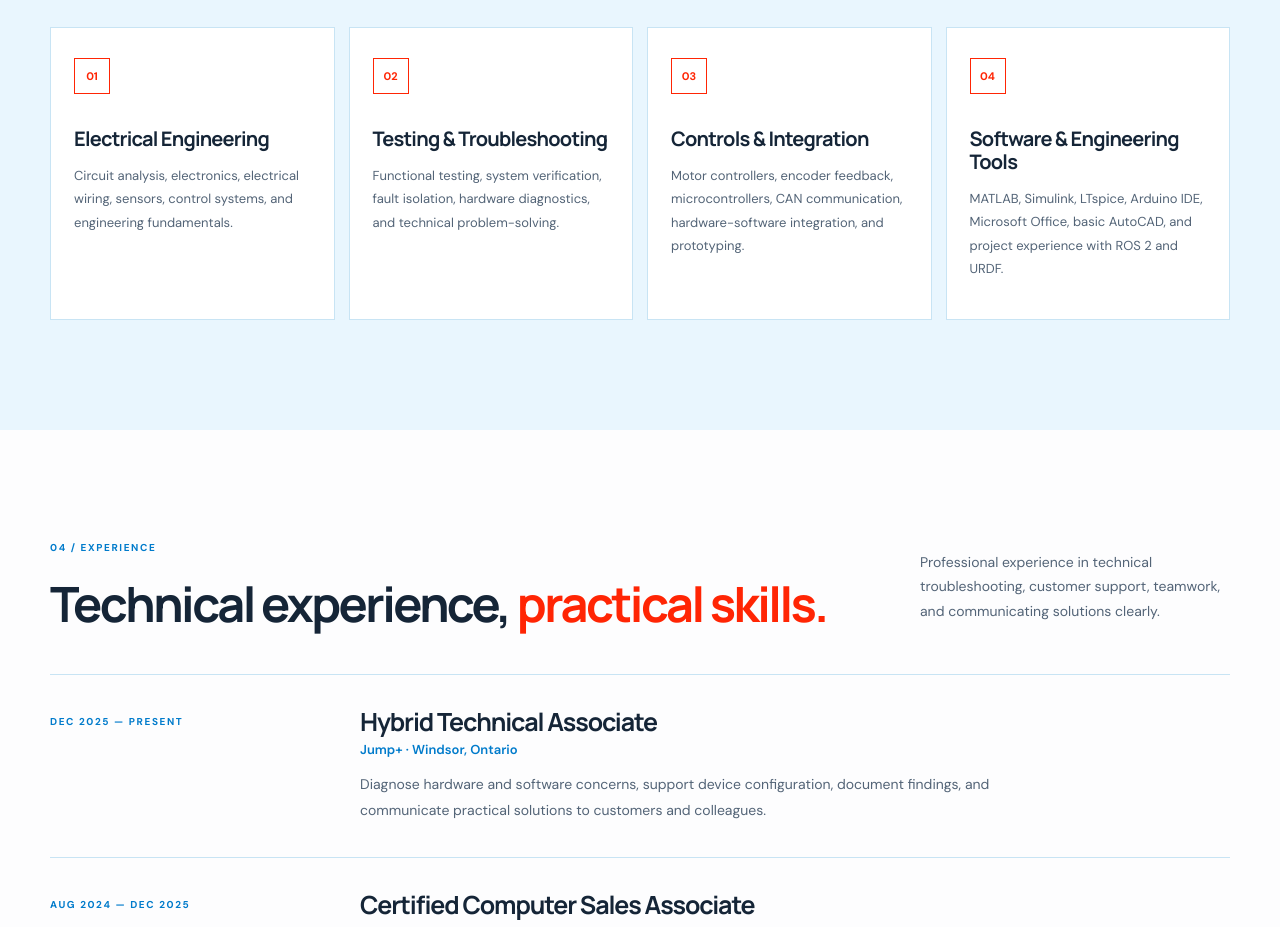
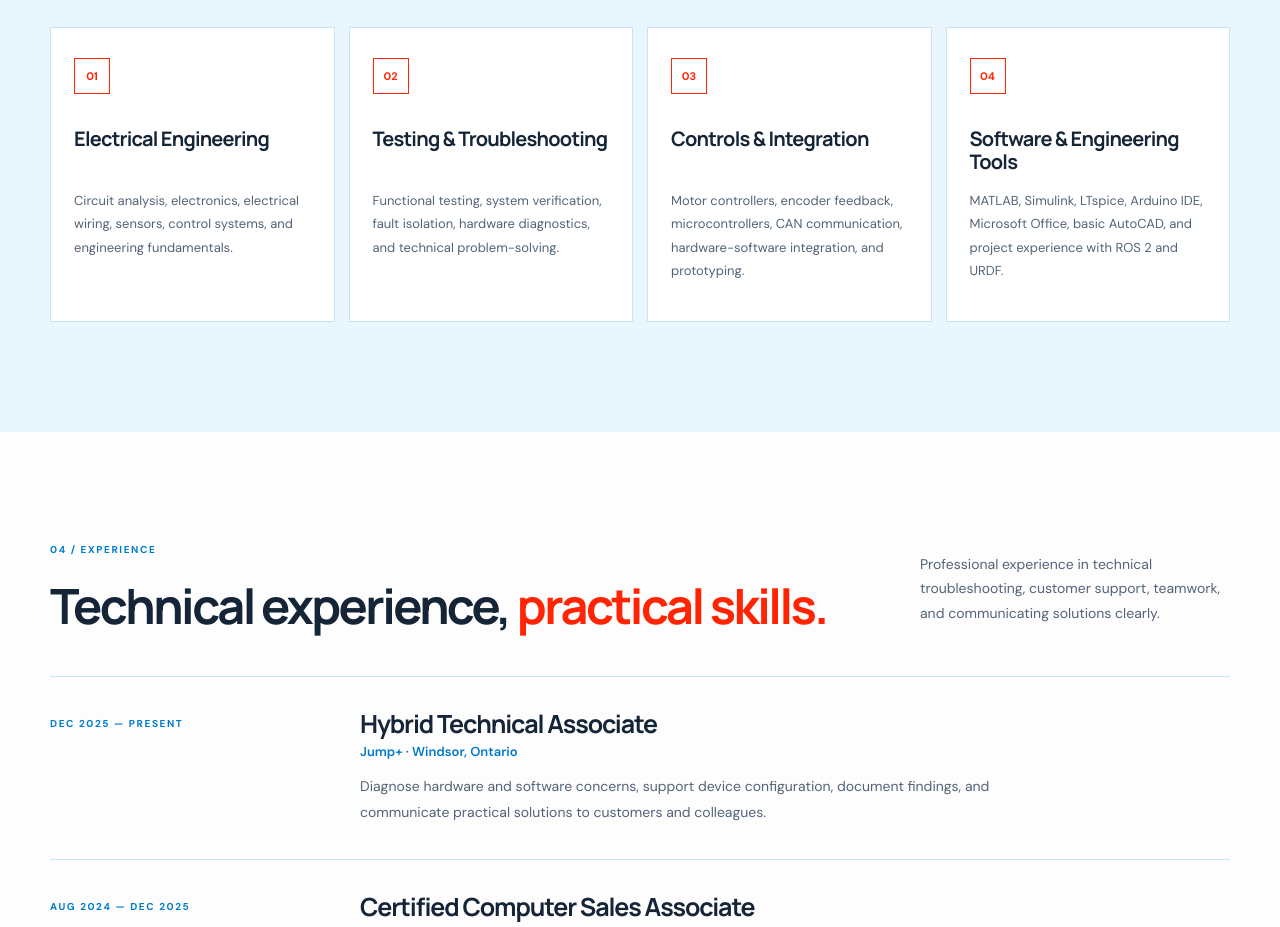
Before and after one commit to obadahcharbaji/obadahcharbaji.github.io, a plain HTML site: page index.html in a window 1280 px wide. Shown: the part 3980-4907 px from the top of the page. Drawn offline with Linux system fonts and the light colour scheme.

Commit message:
Align Technical Toolkit descriptions with min-height
Added min-height to expertise card titles for alignment.

```diff
--- a/styles.css
+++ b/styles.css
@@ -539,3 +539,6 @@ body{background:#FDFDFE;color:#152537}
 .contact-details a.linkedin-profile-button{display:inline-flex;align-items:center;justify-content:center;gap:12px;width:max-content;max-width:100%;padding:10px 17px;background:#FF2504;color:#FFFFFF!important;font-size:13px;font-weight:800;letter-spacing:.02em;border-radius:3px;text-decoration:none;transition:background .2s ease,transform .2s ease}
 .contact-details a.linkedin-profile-button:hover,.contact-details a.linkedin-profile-button:focus-visible{background:#DA2208;transform:translateY(-2px)}
 .contact-details a.linkedin-profile-button:focus-visible{outline:2px solid #FFFFFF;outline-offset:3px}
+
+/* Keep all Technical Toolkit descriptions aligned even when a title wraps. */
+.expertise-card h3{min-height:48px}
```
